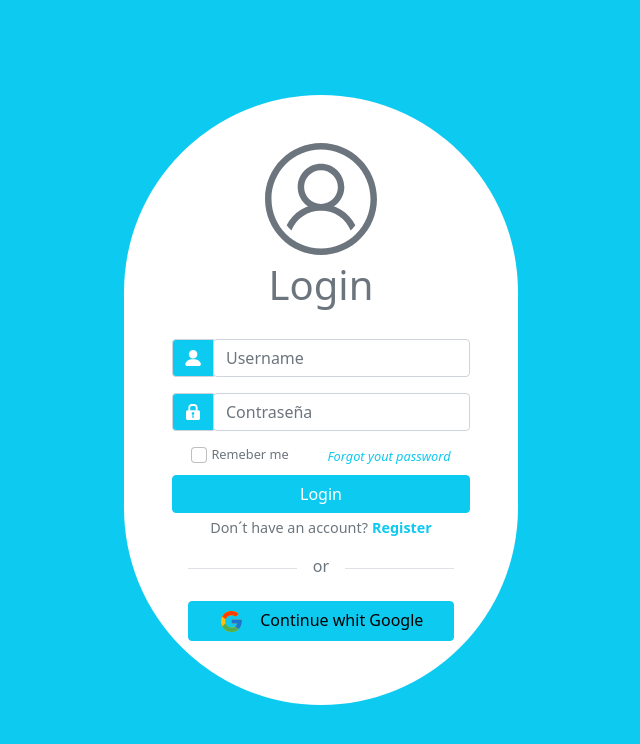
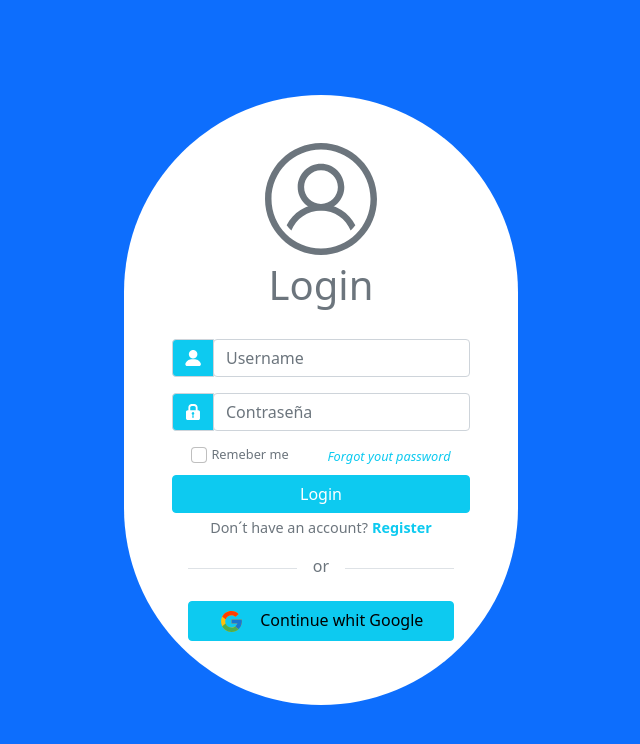
Before and after one commit to AlanDevPY/Login_con_Boostrap, a plain HTML site: page index.html in a window 1280 px wide. Shown: the whole page, without its empty margins (319-959 px from the left). Drawn offline with nearby package versions, Linux system fonts and the light colour scheme.

Commit message:
actuallizando color de fondo

```diff
--- a/index.html
+++ b/index.html
@@ -11,7 +11,7 @@
     />
     <title>Login con Boostrap</title>
   </head>
-  <body class="bg-info d-flex justify-content-center align-items-center vh-100">
+  <body class="bg-primary d-flex justify-content-center align-items-center vh-100">
     <div class="bg-white p-5 rounded-pill text-secondary">
       <div class="d-flex justify-content-center">
         <img src="assets/login-icon.svg" alt="" style="height: 7rem" />
```
